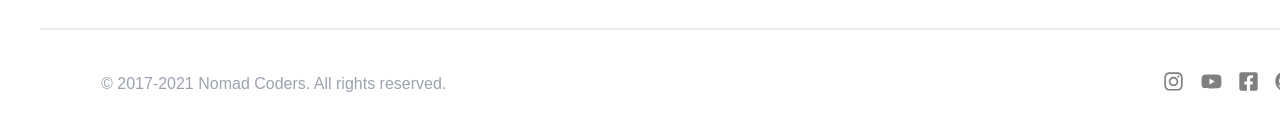
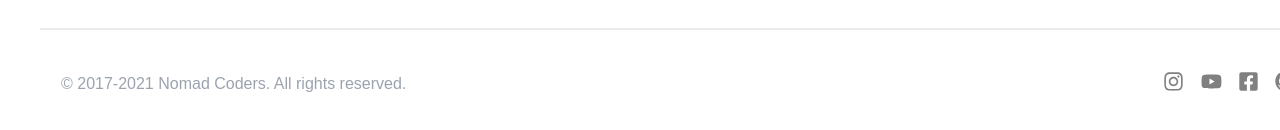
Before and after one commit to nomadcoder-community-clone-coding/Front-end, a React (Create React App) app: page / in a window 1280 px wide. Shown: the part 2098-2228 px from the top of the page. Built offline with nearby package versions, Linux system fonts and the light colour scheme; no server answers.

Commit message:
FooterLeft margin 조정

```diff
--- a/src/component/FooterStyles.js
+++ b/src/component/FooterStyles.js
@@ -84,7 +84,7 @@ export const Bottom = styled.div`
 
 `
 export const FooterLeft = styled.button`
-    margin-left: 55px;
+    margin-left: 15px;
     width: 500px;
     font-size : 16px;
     line-height: 24px;
```
